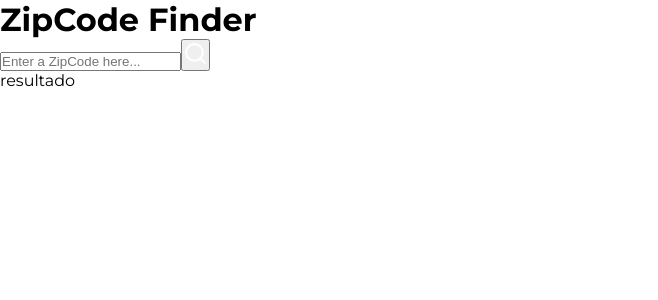
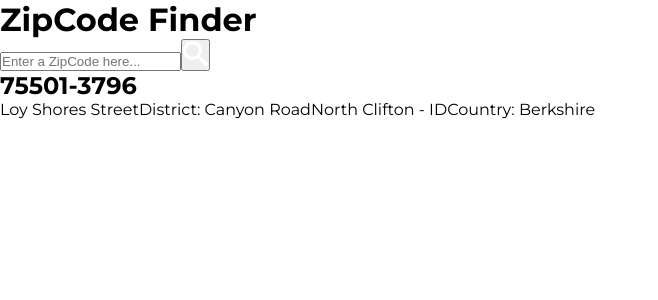
Before and after one commit to MaraisaFerreira/react-zipcode-finder, a React (Vite) app: page / in a window 1280 px wide. Shown: the top 300 px of the page, without its empty margins (0-658 px from the left). Built offline with nearby package versions, Linux system fonts and the light colour scheme; a web font is replaced by a local one.

Commit message:
static template

```diff
--- a/src/App.jsx
+++ b/src/App.jsx
@@ -1,6 +1,6 @@
 import './App.css';
 
-import { FiSearch } from 'react-icons/fi';
+import { ImSearch } from 'react-icons/im';
 
 function App() {
 	return (
@@ -10,10 +10,16 @@ function App() {
 			<div className='search-area'>
 				<input type='text' placeholder='Enter a ZipCode here...' />
 				<button className='btn-search'>
-					<FiSearch size={25} color='#fff' />
+					<ImSearch size={25} color='#fff' />
 				</button>
 			</div>
-			<div className='result-area'>resultado</div>
+			<div className='result-area'>
+				<h2>75501-3796</h2>
+				<span>Loy Shores Street</span>
+				<span>District: Canyon Road</span>
+				<span>North Clifton - ID</span>
+				<span>Country: Berkshire</span>
+			</div>
 		</div>
 	);
 }
```
